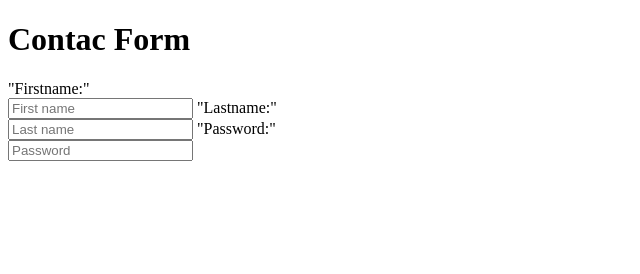
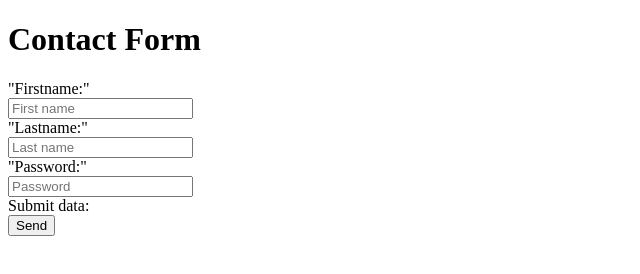
Before and after one commit to AleksandraPe/F21_HTML_Day1_Petrovic_Delgado, a plain HTML site: page int-exercise1.html in a window 1280 px wide. Shown: the whole page, without its empty margins (0-640 px from the left). Drawn offline with Linux system fonts and the light colour scheme.

Commit message:
add submit

```diff
--- a/int-exercise1.html
+++ b/int-exercise1.html
@@ -7,14 +7,16 @@
     <title>Form</title>
 </head>
 <body>
-    <h1> Contac Form </h1>
+    <h1> Contact Form </h1>
     <form>
         "Firstname:"<br>
-    <input type "text" name="Firstname" placeholder="First name">
+    <input type "text" name="Firstname" placeholder="First name"><br>
     "Lastname:"<br>
-    <input type "text" name="Lastname" placeholder="Last name">
+    <input type "text" name="Lastname" placeholder="Last name"><br>
     "Password:"<br>
-    <input type "password" name="Password" placeholder="Password">
+    <input type "password" name="Password" placeholder="Password"><br>
+    Submit data:<br>
+    <input type="submit" value="Send">
     </form><br>
 </body>
 </html>
```
